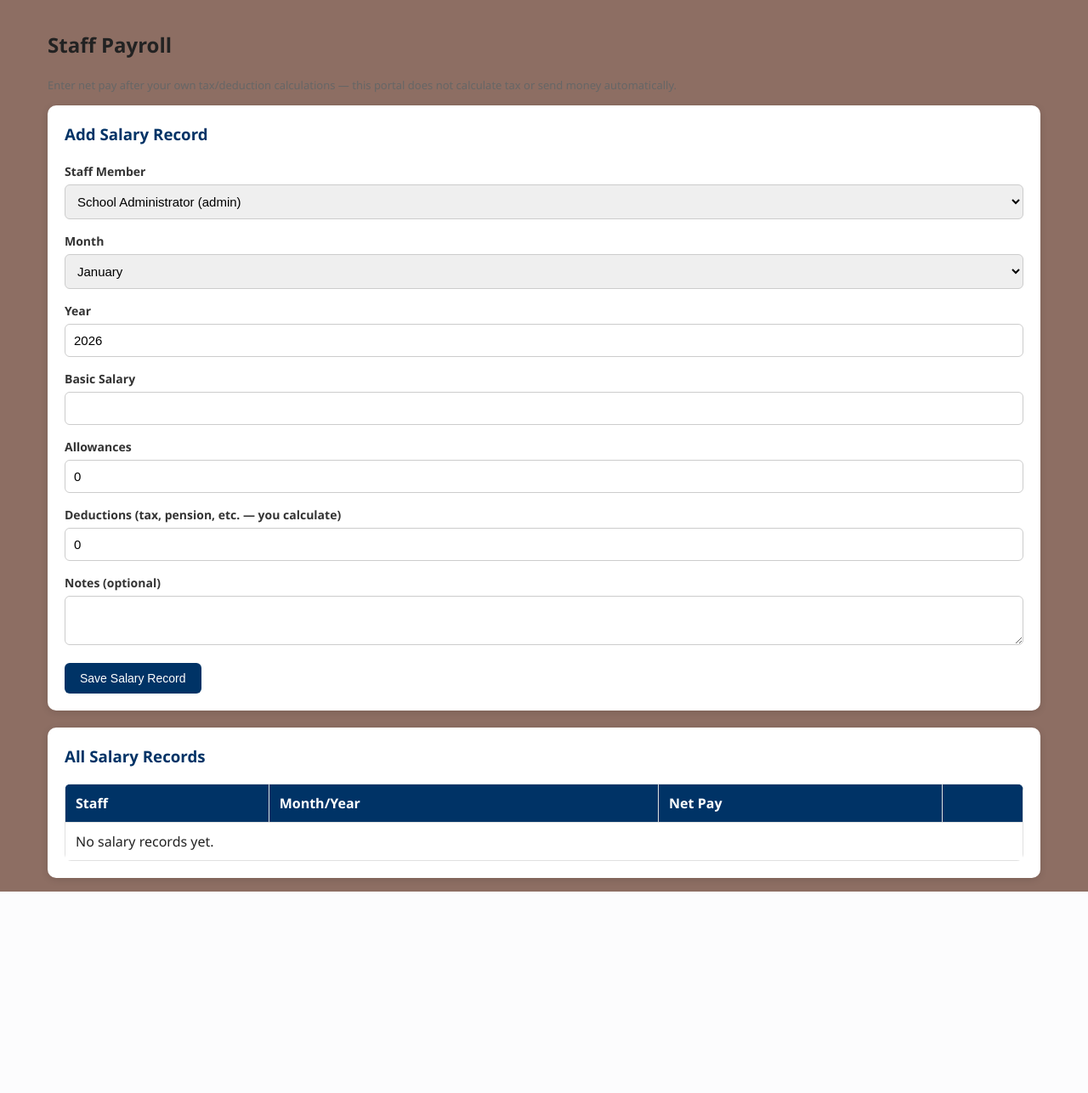
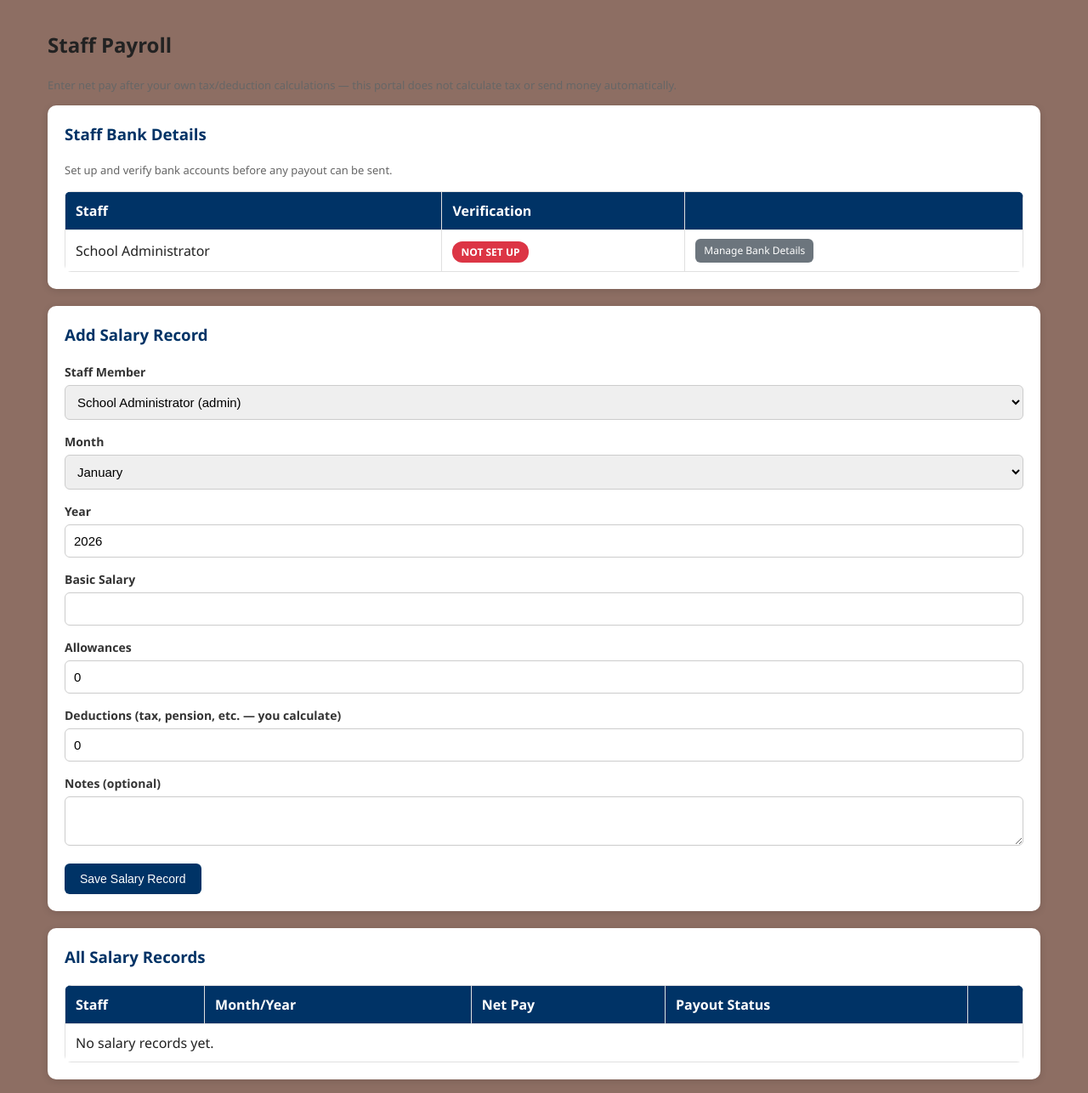
Before and after one commit to rufusofuzor123/prudenceinternationalschool_portal, a Flask app: page /admin/payroll in a window 1280 px wide. Shown: the part 176-1462 px from the top of the page at 85% size. Before the commit the page ends 1225 px from the top, so only its background shows below. Run offline with Flask 3, Linux system fonts and the light colour scheme; a user stored in the database is signed in.

Commit message:
Add direct bank payout for staff salaries via Paystack Transfers, with mandatory account verification and per-payout confirmation

```diff
--- a/app.py
+++ b/app.py
@@ -70,6 +70,11 @@ class User(UserMixin, db.Model):
     hire_date = db.Column(db.Date, nullable=True)
     staff_phone = db.Column(db.String(20), nullable=True)
     admission_number = db.Column(db.String(50), nullable=True)
+    bank_name = db.Column(db.String(100), nullable=True)
+    bank_code = db.Column(db.String(10), nullable=True)
+    bank_account_number = db.Column(db.String(20), nullable=True)
+    bank_account_name = db.Column(db.String(150), nullable=True)
+    paystack_recipient_code = db.Column(db.String(100), nullable=True)
 
     def set_password(self, password: str) -> None:
         self.password_hash = generate_password_hash(password)
@@ -264,6 +269,8 @@ class SalaryRecord(db.Model):
     net_pay = db.Column(db.Float, nullable=False, default=0)
     notes = db.Column(db.Text, nullable=True)
     date_generated = db.Column(db.DateTime, nullable=False)
+    transfer_status = db.Column(db.String(20), nullable=True, default="Not Sent")
+    transfer_reference = db.Column(db.String(100), nullable=True)
 
     staff = db.relationship("User", backref="salary_records")
 
@@ -1707,6 +1714,118 @@ def admin_payroll():
     return render_template("admin_payroll.html", staff_members=staff_members, records=records)
 
 
+@app.route("/admin/staff/<int:staff_id>/bank-details", methods=["GET", "POST"])
+@login_required
+def staff_bank_details(staff_id):
+    if current_user.role != "admin":
+        abort(403)
+    staff = db.session.get(User, staff_id)
+    if not staff:
+        abort(404)
+
+    if request.method == "POST":
+        staff.bank_name = request.form.get("bank_name")
+        staff.bank_code = request.form.get("bank_code")
+        staff.bank_account_number = request.form.get("bank_account_number")
+        staff.bank_account_name = None
+        staff.paystack_recipient_code = None
+        db.session.commit()
+        flash("Bank details saved. Please verify the account before paying.", "success")
+        return redirect(url_for("staff_bank_details", staff_id=staff.id))
+
+    return render_template("staff_bank_details.html", staff=staff)
+
+
+@app.route("/admin/staff/<int:staff_id>/verify-account", methods=["POST"])
+@login_required
+def verify_staff_account(staff_id):
+    if current_user.role != "admin":
+        abort(403)
+    staff = db.session.get(User, staff_id)
+    if not staff or not staff.bank_code or not staff.bank_account_number:
+        flash("Bank name/code and account number are required first.", "danger")
+        return redirect(url_for("staff_bank_details", staff_id=staff_id))
+
+    headers = {"Authorization": f"Bearer {PAYSTACK_SECRET_KEY}"}
+    try:
+        response = requests.get(
+            f"https://api.paystack.co/bank/resolve?account_number={staff.bank_account_number}&bank_code={staff.bank_code}",
+            headers=headers, timeout=15
+        )
+        res_data = response.json()
+        if res_data.get("status"):
+            staff.bank_account_name = res_data["data"]["account_name"]
+            db.session.commit()
+            flash(f"Account verified: {staff.bank_account_name}", "success")
+        else:
+            flash(f"Verification failed: {res_data.get('message', 'Unknown error')}", "danger")
+    except Exception as e:
+        flash(f"Could not verify account: {str(e)}", "danger")
+
+    return redirect(url_for("staff_bank_details", staff_id=staff_id))
+
+
+@app.route("/admin/payslip/<int:record_id>/pay", methods=["GET", "POST"])
+@login_required
+def initiate_salary_payout(record_id):
+    if current_user.role != "admin":
+        abort(403)
+    record = db.session.get(SalaryRecord, record_id)
+    if not record:
+        abort(404)
+    staff = record.staff
+
+    if not staff.bank_account_name:
+        flash("This staff member's bank account has not been verified yet.", "danger")
+        return redirect(url_for("staff_bank_details", staff_id=staff.id))
+
+    if request.method == "POST":
+        headers = {"Authorization": f"Bearer {PAYSTACK_SECRET_KEY}", "Content-Type": "application/json"}
+        try:
+            if not staff.paystack_recipient_code:
+                recipient_payload = {
+                    "type": "nuban",
+                    "name": staff.bank_account_name,
+                    "account_number": staff.bank_account_number,
+                    "bank_code": staff.bank_code,
+                    "currency": "NGN"
+                }
+                r = requests.post("https://api.paystack.co/transferrecipient", json=recipient_payload, headers=headers, timeout=15)
+                r_data = r.json()
+                if not r_data.get("status"):
+                    flash(f"Could not create transfer recipient: {r_data.get('message', 'Unknown error')}", "danger")
+                    return redirect(url_for("admin_payroll"))
+                staff.paystack_recipient_code = r_data["data"]["recipient_code"]
+                db.session.commit()
+
+            import uuid
+            transfer_ref = str(uuid.uuid4())
+            transfer_payload = {
+                "source": "balance",
+                "amount": int(record.net_pay * 100),
+                "recipient": staff.paystack_recipient_code,
+                "reason": f"Salary - {record.month} {record.year}",
+                "reference": transfer_ref
+            }
+            t = requests.post("https://api.paystack.co/transfer", json=transfer_payload, headers=headers, timeout=15)
+            t_data = t.json()
+            if t_data.get("status"):
+                record.transfer_status = t_data["data"].get("status", "pending")
+                record.transfer_reference = transfer_ref
+                db.session.commit()
+                flash(f"Transfer initiated! Status: {record.transfer_status}", "success")
+            else:
+                record.transfer_status = "Failed"
+                db.session.commit()
+                flash(f"Transfer failed: {t_data.get('message', 'Unknown error')}", "danger")
+        except Exception as e:
+            flash(f"Transfer error: {str(e)}", "danger")
+
+        return redirect(url_for("admin_payroll"))
+
+    return render_template("confirm_payout.html", record=record, staff=staff)
+
+
 @app.route("/admin/payslip/<int:record_id>/pdf")
 @login_required
 def download_payslip(record_id):
@@ -2036,6 +2155,17 @@ with app.app_context():
         db.session.execute(text("ALTER TABLE users ADD COLUMN admission_number VARCHAR(50)"))
         db.session.commit()
 
+    for col_name, col_type in [
+        ("bank_name", "VARCHAR(100)"),
+        ("bank_code", "VARCHAR(10)"),
+        ("bank_account_number", "VARCHAR(20)"),
+        ("bank_account_name", "VARCHAR(150)"),
+        ("paystack_recipient_code", "VARCHAR(100)")
+    ]:
+        if col_name not in user_columns_2:
+            db.session.execute(text(f"ALTER TABLE users ADD COLUMN {col_name} {col_type}"))
+            db.session.commit()
+
     if "grading_scales" not in inspector.get_table_names():
         GradingScale.__table__.create(db.engine)
 
@@ -2046,6 +2176,14 @@ with app.app_context():
 
     if "salary_records" not in inspector.get_table_names():
         SalaryRecord.__table__.create(db.engine)
+    else:
+        salary_columns = [col["name"] for col in inspector.get_columns("salary_records")]
+        if "transfer_status" not in salary_columns:
+            db.session.execute(text("ALTER TABLE salary_records ADD COLUMN transfer_status VARCHAR(20) DEFAULT 'Not Sent'"))
+            db.session.commit()
+        if "transfer_reference" not in salary_columns:
+            db.session.execute(text("ALTER TABLE salary_records ADD COLUMN transfer_reference VARCHAR(100)"))
+            db.session.commit()
 
     if "expenses" not in inspector.get_table_names():
         Expense.__table__.create(db.engine)
--- a/templates/admin_payroll.html
+++ b/templates/admin_payroll.html
@@ -2,6 +2,25 @@
 {% block content %}
 <h2>Staff Payroll</h2>
 <p style="font-size:13px; color:#666;">Enter net pay after your own tax/deduction calculations — this portal does not calculate tax or send money automatically.</p>
+
+<div class="card no-print" style="margin-bottom:20px;">
+    <h3>Staff Bank Details</h3>
+    <p style="font-size:13px; color:#666;">Set up and verify bank accounts before any payout can be sent.</p>
+    <div class="table-wrapper">
+        <table class="data-table">
+            <thead><tr><th>Staff</th><th>Verification</th><th></th></tr></thead>
+            <tbody>
+                {% for s in staff_members %}
+                <tr>
+                    <td>{{ s.full_name }}</td>
+                    <td>{% if s.bank_account_name %}<span class="badge badge-success">VERIFIED</span> {{ s.bank_account_name }}{% else %}<span class="badge badge-danger">NOT SET UP</span>{% endif %}</td>
+                    <td><a href="{{ url_for('staff_bank_details', staff_id=s.id) }}" class="btn btn-secondary btn-sm">Manage Bank Details</a></td>
+                </tr>
+                {% endfor %}
+            </tbody>
+        </table>
+    </div>
+</div>
 
 <div class="card no-print" style="margin-bottom:20px;">
     <h3>Add Salary Record</h3>
@@ -36,17 +55,23 @@
     <h3>All Salary Records</h3>
     <div class="table-wrapper">
         <table class="data-table">
-            <thead><tr><th>Staff</th><th>Month/Year</th><th>Net Pay</th><th></th></tr></thead>
+            <thead><tr><th>Staff</th><th>Month/Year</th><th>Net Pay</th><th>Payout Status</th><th></th></tr></thead>
             <tbody>
                 {% for r in records %}
                 <tr>
                     <td>{{ r.staff.full_name }}</td>
                     <td>{{ r.month }} {{ r.year }}</td>
                     <td>₦{{ "{:,.2f}".format(r.net_pay) }}</td>
-                    <td><a href="{{ url_for('download_payslip', record_id=r.id) }}" class="btn btn-primary btn-sm">Download Payslip</a></td>
+                    <td>{{ r.transfer_status or 'Not Sent' }}</td>
+                    <td>
+                        <a href="{{ url_for('download_payslip', record_id=r.id) }}" class="btn btn-primary btn-sm">Payslip</a>
+                        {% if r.transfer_status in [None, 'Not Sent', 'Failed'] %}
+                        <a href="{{ url_for('initiate_salary_payout', record_id=r.id) }}" class="btn btn-danger btn-sm">Pay via Transfer</a>
+                        {% endif %}
+                    </td>
                 </tr>
                 {% else %}
-                <tr><td colspan="4">No salary records yet.</td></tr>
+                <tr><td colspan="5">No salary records yet.</td></tr>
                 {% endfor %}
             </tbody>
         </table>
```
Also changed, not shown: templates/confirm_payout.html (added, +25 -0 lines), templates/staff_bank_details.html (added, +49 -0 lines).
